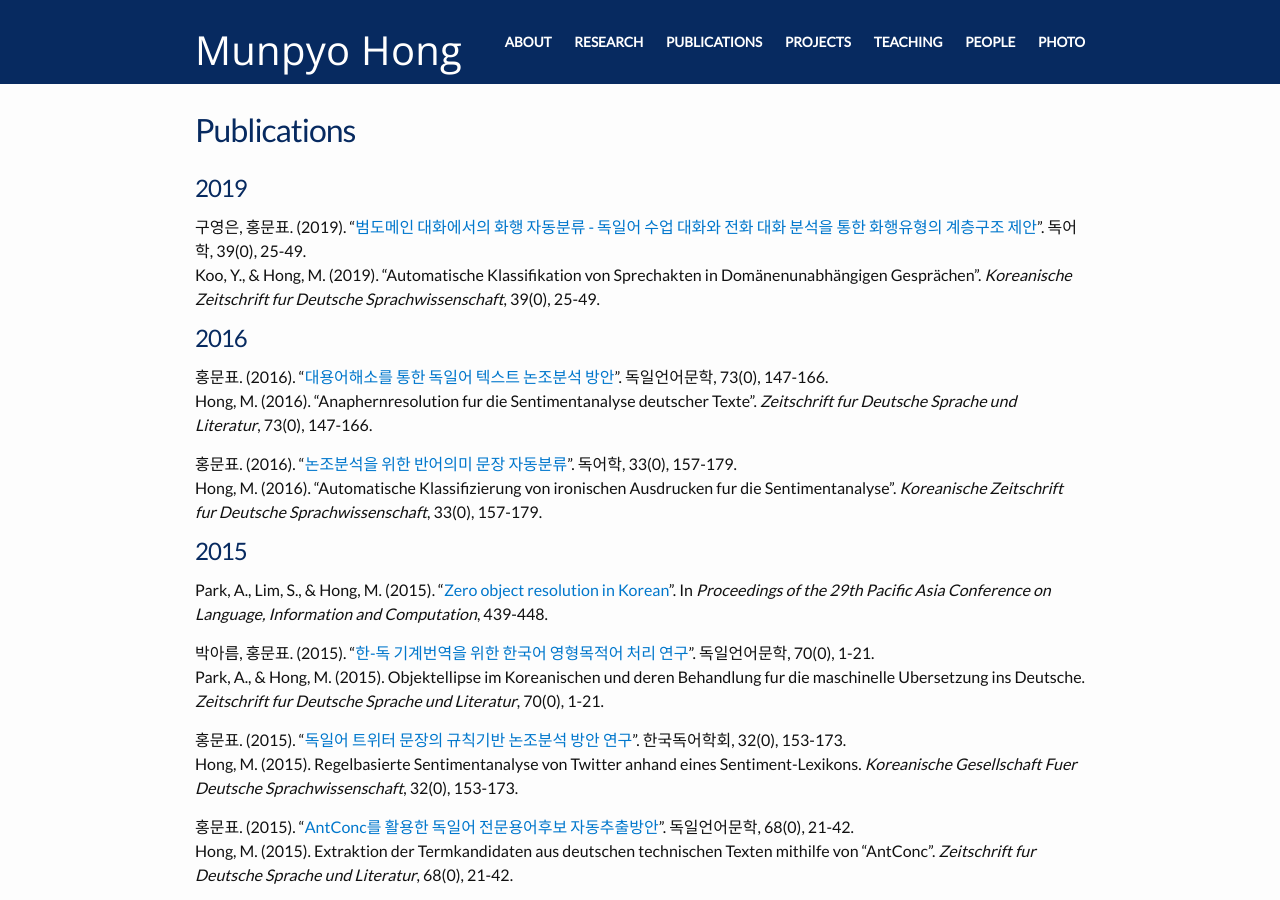
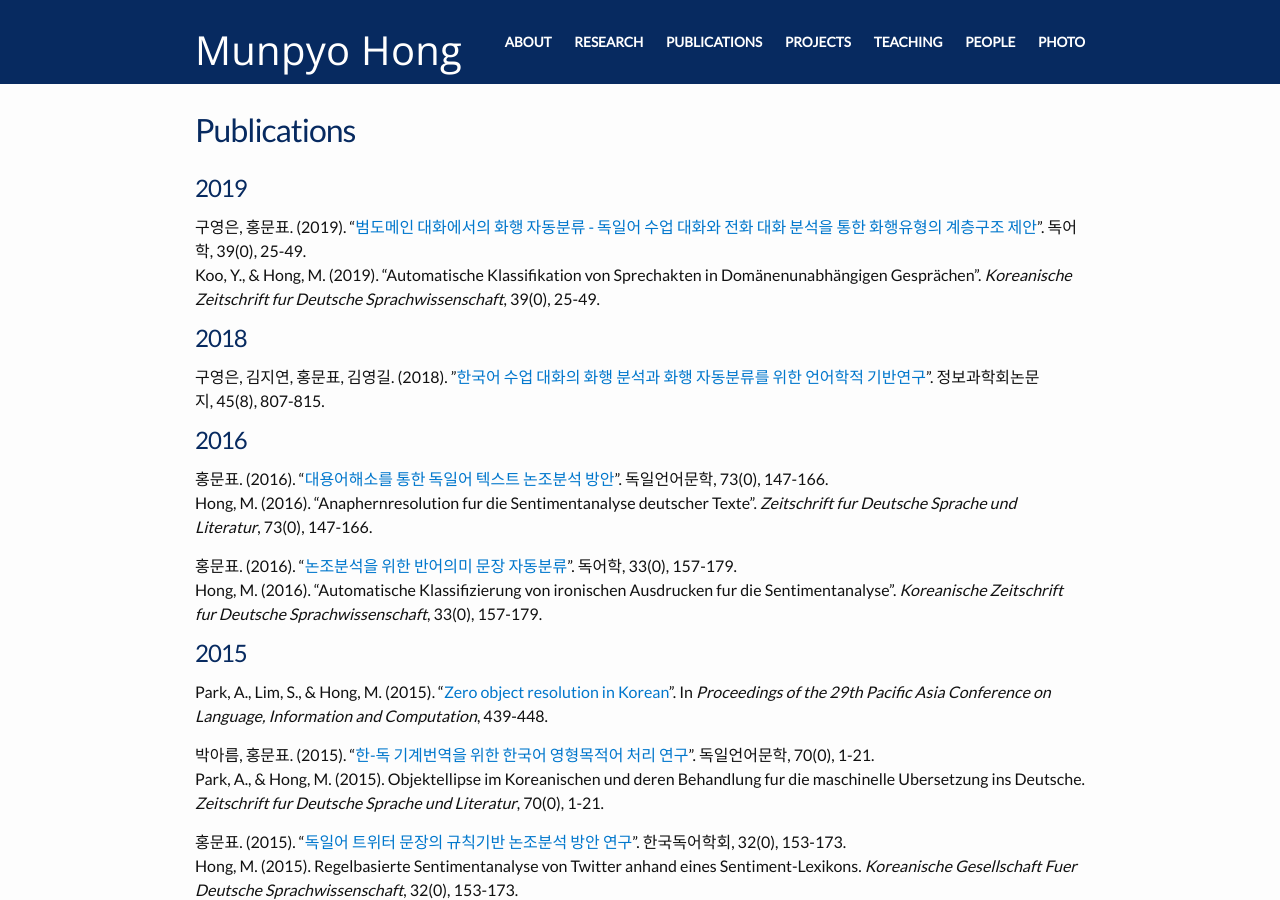
Before and after one commit to skkhmp/skkhmp.github.io, a Jekyll site: the page built from publications.md, in a window 1280 px wide and 900 px high. Built offline with Jekyll 4.4.1, drawn with Linux system fonts in a browser that asks for light colours; some web fonts are replaced.

Commit message:
Update publications.md

```diff
--- a/publications.md
+++ b/publications.md
@@ -6,6 +6,9 @@ permalink: /publications/
 # 2019
 구영은, 홍문표. (2019). "[범도메인 대화에서의 화행 자동분류 - 독일어 수업 대화와 전화 대화 분석을 통한 화행유형의 계층구조 제안](/papers/범도메인 대화에서의 화행 자동분류.pdf)". 독어학, 39(0), 25-49. <br/>
 Koo, Y., & Hong, M. (2019). "Automatische Klassifikation von Sprechakten in Domänenunabhängigen Gesprächen". *Koreanische Zeitschrift fur Deutsche Sprachwissenschaft*, 39(0), 25-49.
+
+# 2018
+구영은, 김지연, 홍문표, 김영길. (2018). "[한국어 수업 대화의 화행 분석과 화행 자동분류를 위한 언어학적 기반연구](/papers/한국어 수업 대화의 화행 분석과 화행 자동분류를 위한 언어학적 기반연구.pdf)". 정보과학회논문지, 45(8), 807-815.
 
 # 2016
 홍문표. (2016). "[대용어해소를 통한 독일어 텍스트 논조분석 방안](/papers/대용어해소를 통한 독일어 텍스트 논조분석 방안.pdf)". 독일언어문학, 73(0), 147-166. <br/>
```
